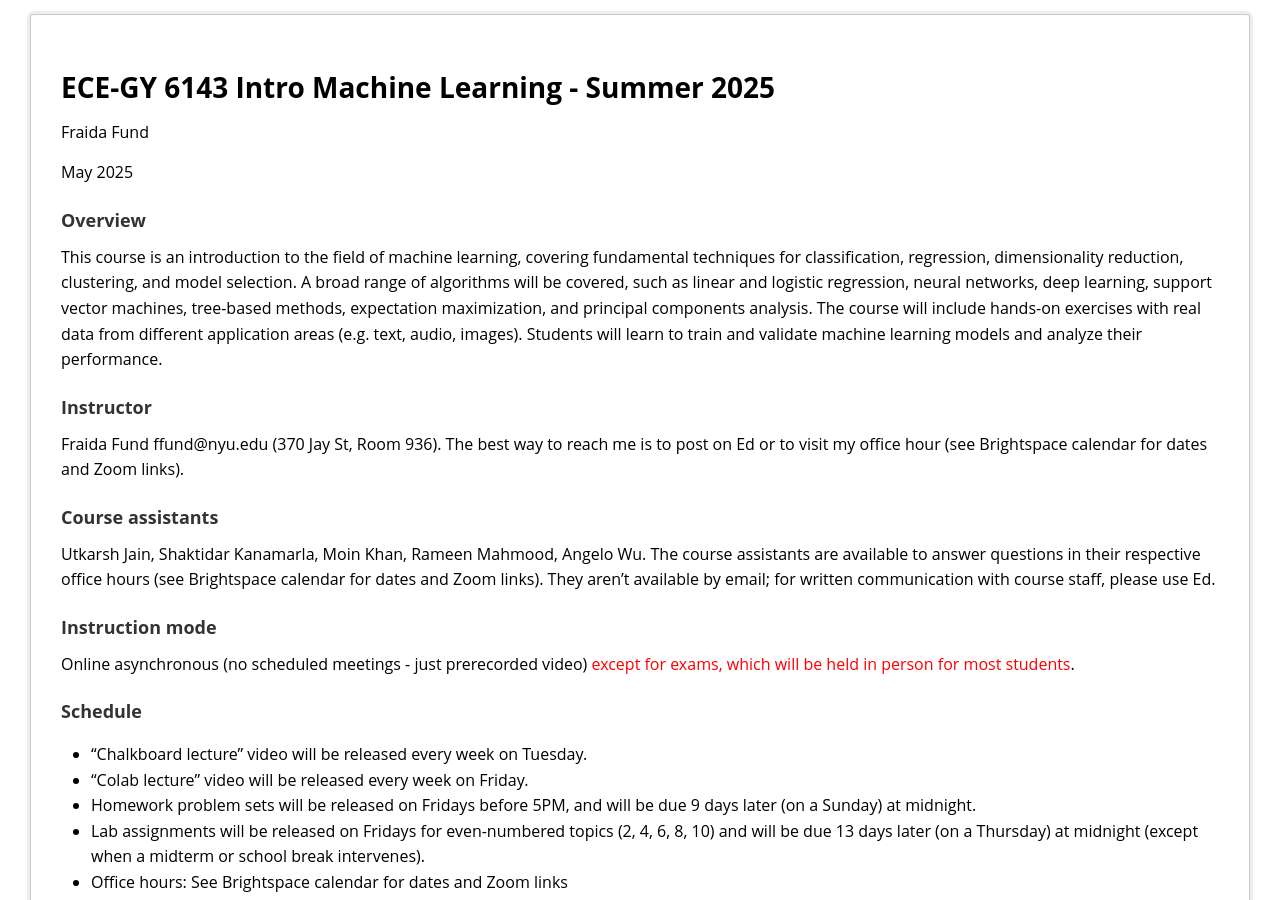
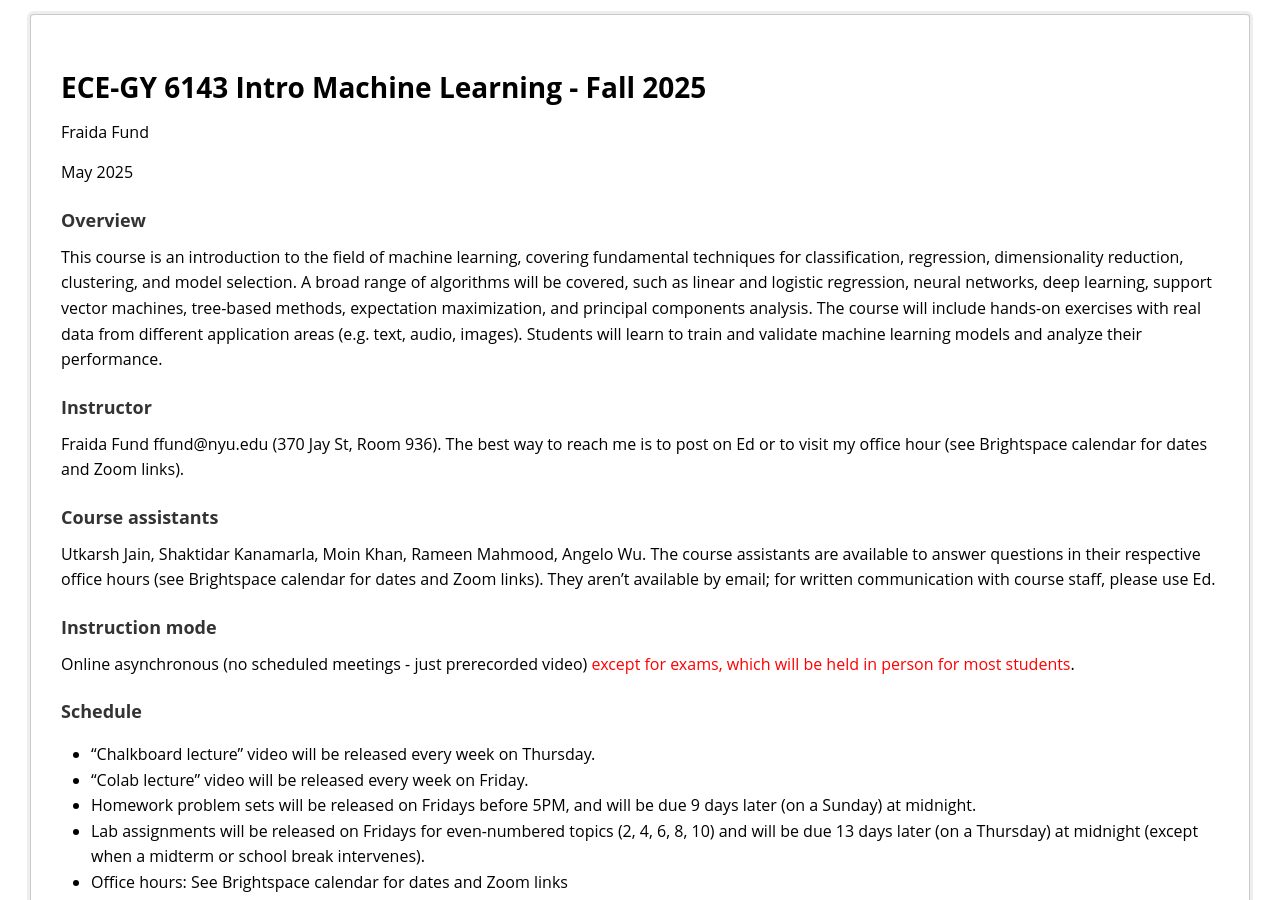
Before and after one commit to ffund/intro-ml-tss21, a Jekyll site: the page syllabus/online.html, which Jekyll copies as it is, in a window 1280 px wide and 900 px high. Built offline with Jekyll 4.4.1, drawn with Linux system fonts in a browser that asks for light colours.

Commit message:
Update syllabus

```diff
--- a/syllabus/in-person.html
+++ b/syllabus/in-person.html
@@ -5,7 +5,7 @@
   <meta name="generator" content="pandoc" />
   <meta name="viewport" content="width=device-width, initial-scale=1.0, user-scalable=yes" />
   <meta name="author" content="Fraida Fund" />
-  <title>ECE-GY 6143 Intro Machine Learning - Summer 2025</title>
+  <title>ECE-GY 6143 Intro Machine Learning - Fall 2025</title>
   <style>
     code{white-space: pre-wrap;}
     span.smallcaps{font-variant: small-caps;}
@@ -26,7 +26,7 @@
 </head>
 <body>
 <header id="title-block-header">
-<h1 class="title">ECE-GY 6143 Intro Machine Learning - Summer 2025</h1>
+<h1 class="title">ECE-GY 6143 Intro Machine Learning - Fall 2025</h1>
 <p class="author">Fraida Fund</p>
 <p class="date">May 2025</p>
 </header>
--- a/syllabus/online.html
+++ b/syllabus/online.html
@@ -5,7 +5,7 @@
   <meta name="generator" content="pandoc" />
   <meta name="viewport" content="width=device-width, initial-scale=1.0, user-scalable=yes" />
   <meta name="author" content="Fraida Fund" />
-  <title>ECE-GY 6143 Intro Machine Learning - Summer 2025</title>
+  <title>ECE-GY 6143 Intro Machine Learning - Fall 2025</title>
   <style>
     code{white-space: pre-wrap;}
     span.smallcaps{font-variant: small-caps;}
@@ -26,7 +26,7 @@
 </head>
 <body>
 <header id="title-block-header">
-<h1 class="title">ECE-GY 6143 Intro Machine Learning - Summer 2025</h1>
+<h1 class="title">ECE-GY 6143 Intro Machine Learning - Fall 2025</h1>
 <p class="author">Fraida Fund</p>
 <p class="date">May 2025</p>
 </header>
@@ -58,7 +58,7 @@ for most students</span>.</p>
 <h3 id="schedule">Schedule</h3>
 <ul>
 <li>“Chalkboard lecture” video will be released every week on
-Tuesday.</li>
+Thursday.</li>
 <li>“Colab lecture” video will be released every week on Friday.</li>
 <li>Homework problem sets will be released on Fridays before 5PM, and
 will be due 9 days later (on a Sunday) at midnight.</li>
```
Also changed, not shown: syllabus/schedule-online.md (+1 -1 lines).
